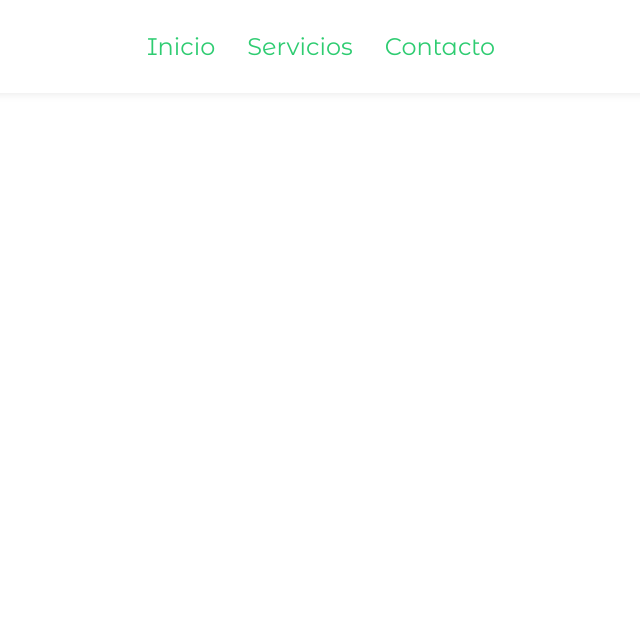
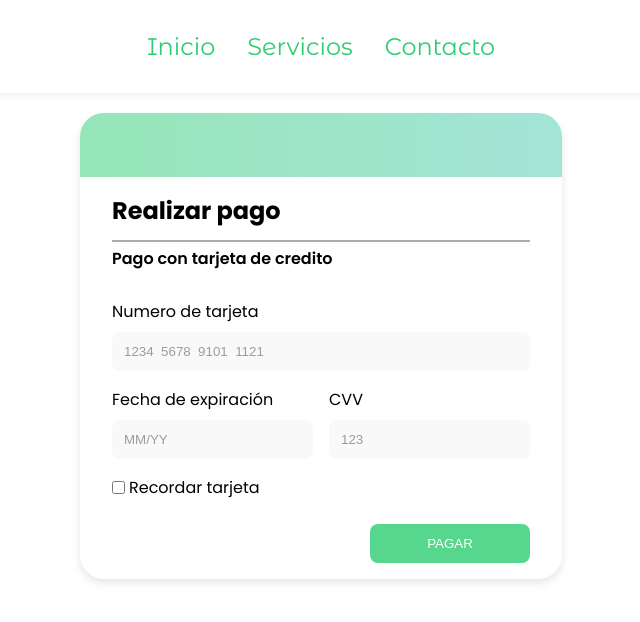
Before and after one commit to JesugG17/proyecto-aseguradora, a Vue app in the folder frontend/: page /credit in a window 1280 px wide. Shown: the top 622 px of the page, without its empty margins (319-959 px from the left). Built offline with nearby package versions, Linux system fonts and the light colour scheme.

Commit message:
add styles CreditCard

```diff
--- a/frontend/src/components/Header.vue
+++ b/frontend/src/components/Header.vue
@@ -2,7 +2,7 @@
     <header>
         <nav>
             <router-link to="/">Inicio</router-link>
-            <router-link to="/package-details">Servicios</router-link>
+            <router-link to="/credit">Servicios</router-link>
             <router-link to="/register-car-info">Contacto</router-link>
         </nav>
     </header>
--- a/frontend/src/pages/CreditCard.vue
+++ b/frontend/src/pages/CreditCard.vue
@@ -1,27 +1,147 @@
 <template>
   <div class="wrapper">
     <div class="header" />
-    <form>
-
-    </form>
+    <div class="form__container">
+      <div class="header__form">
+        <h2>Realizar pago</h2>
+        <p>Pago con tarjeta de credito</p>
+      </div>
+      <form class="form">
+        <div class="input_container">
+          <label for="cardNumber">Numero de tarjeta</label>
+          <input type="text" id="cardNumber" placeholder="1234  5678  9101  1121" />
+        </div>
+        <div class="input_container">
+          <label for="expirationDay">Fecha de expiración</label>
+          <input type="text" id="expirationDay" placeholder="MM/YY" />
+        </div>
+        <div class="input_container">
+          <label for="cvv">CVV</label>
+          <input type="text" id="cvv" placeholder="123" />
+        </div>
+        <div class="check__container">
+          <label for="checkCard">Recordar tarjeta</label>
+          <input type="checkbox" id="checkCard">
+        </div>
+      </form>
+      <button class="pay__button">
+        Pagar
+      </button>
+    </div>
   </div>
 </template>
 
 <style scoped>
-  .wrapper {
-    width: 90%;
-    max-width: 900px;
-    margin: 20px auto;
-    border-radius: 24px;
-    background: #fff;
-    box-shadow: 0 4px 8px rgba(0, 0, 0, 0.1);
+.wrapper {
+  border-radius: 1.5rem;
+  box-shadow: 0 4px 8px rgba(0, 0, 0, 0.1);
+  font-family: var(--font-poppins);
+  margin: 20px auto;
+  width: fit-content;
+  overflow: hidden;
+}
+
+.header {
+  height: 4rem;
+  background: linear-gradient(to right, var(--gradient--green), var(--secondary-cyan));
+}
+
+.form__container {
+  align-items: center;
+  display: flex;
+  flex-direction: column;
+  justify-content: start;
+  gap: 1.5rem;
+  padding: 1rem 2rem;
+}
+
+.header__form {
+  display: flex;
+  flex-direction: column;
+  gap: 0.75rem;
+
+  & p {
+    border-top: 2px solid var(--gray);
+    font-weight: 600;
+    padding: 0.25rem 0;
+  }
+}
+
+.form,
+.header__form {
+  width: 100%;
+}
+
+.form {
+  display: grid;
+  grid-template-columns: repeat(2, 1fr);
+  gap: 1rem;
+
+  &> :first-child {
+    grid-column: 1 / 3;
+    grid-row: 1/2;
   }
 
-  .header {
-    height: 50px;
-    background: linear-gradient(to left, #2ECC7180, #A3E4D7);
-    border-radius: 24px 24px 0px 0px;
+  &> :nth-child(2) {
+    grid-column: 1/2;
+    grid-row: 2/3;
   }
 
+  &> :nth-child(3) {
+    grid-column: 2/3;
+    grid-row: 2/3;
+  }
+}
 
+.input_container{
+    display: flex;
+    flex-direction: column;
+    gap: 0.5rem;
+
+    & input {
+      background-color: var(--light-gray);
+      border: 1px transparent;
+      border-radius: 0.5rem;
+      outline: none;
+      padding: 0.75rem;
+
+      &:focus {
+        border: 1px solid var(--gray);
+      }
+
+      &::placeholder {
+        opacity: 0.70;
+      }
+    }
+  }
+  .check__container {
+  display: flex;
+  flex-direction: row-reverse;
+  gap: 0.25rem;
+  grid-column: 1/2;
+  grid-row: 3/4;
+  justify-content: start;
+  & :hover{
+    cursor: pointer;
+  }
+}
+
+.pay__button {
+  align-self: flex-end;
+  background-color: var(--primary-green);
+  color: var(--white);
+  border: none;
+  border-radius: 0.5rem;
+  padding: 0.75rem 1rem;
+  opacity: 0.80;
+  outline: none;
+  text-transform: uppercase;
+  transition: all 350ms ease-in;
+  width: 10rem;
+
+  &:hover {
+    opacity: 1;
+    cursor: pointer;
+  }
+}
 </style>
--- a/frontend/src/pages/RegisterCarInfo.vue
+++ b/frontend/src/pages/RegisterCarInfo.vue
@@ -188,7 +188,7 @@ h2 {
 .form-group input {
     background-color: var(--light-gray);
     border: 1px transparent;
-    border-radius: 4px;
+    border-radius: 0.25rem;
     padding: 0.75rem;
     width: 80%;
 
@@ -198,7 +198,7 @@ h2 {
 }
 
 .form-group input:focus {
-    border: 1px solid #ccc;
+    border: 1px solid var(--gray);
     outline: none;
 }
 
--- a/frontend/src/router/router.js
+++ b/frontend/src/router/router.js
@@ -1,11 +1,12 @@
 import { createWebHistory, createRouter } from 'vue-router';
 
 import HomePage from '../pages/HomePage.vue';
+import CreditCard from '../pages/CreditCard.vue';
 import PackageDetails from '../pages/PackageDetails.vue';
 import RegisterCarInfo from '../pages/RegisterCarInfo.vue'
 const routes = [
   { path: '/', component: HomePage },
-  { path: '/package-details/:id', component: PackageDetails },
+  { path: '/credit', component: CreditCard },
   {path: '/register-car-info', component: RegisterCarInfo}
 ];
 
--- a/frontend/src/style.css
+++ b/frontend/src/style.css
@@ -14,6 +14,7 @@
   --light-blueberry: #4182F920;
   --secondary-cyan: #A3E4D7;
   --secondary-orange: #F8C471;
+  --gray: #ACACAC;
   --light-gray: #F9F9F9;
   --white: #FFFFFF;
   --black: #000000;
```
